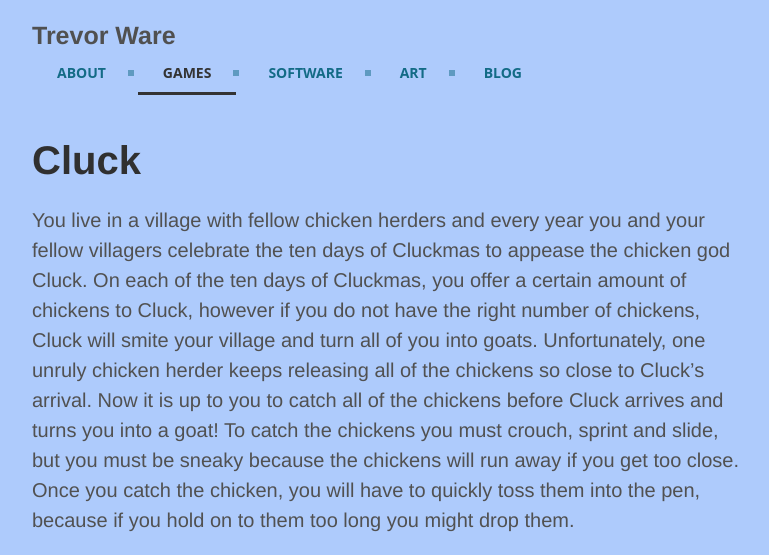
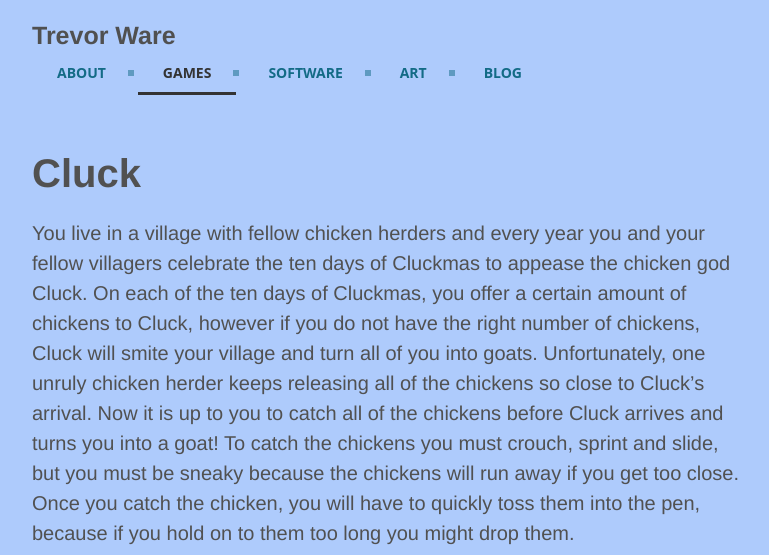
Before and after one commit to twarrre/twarrre.github.io, a Jekyll site: the page built from games/_posts/2014-12-18-cluck.md, in a window 1280 px wide. Shown: the top 555 px of the page, without its empty margins (248-1017 px from the left). Built offline with Jekyll 4.4.1, drawn with Linux system fonts in a browser that asks for light colours; grey boxes are pictures that could not be loaded.

Commit message:
Formatting of posts.

```diff
--- a/_layouts/art.html
+++ b/_layouts/art.html
@@ -2,6 +2,5 @@
 layout: default
 ---
 <article class="post">
-  <h1 class="post-title">{{ page.title }}</h1>
   {{ content }}
 </article>
--- a/_layouts/game.html
+++ b/_layouts/game.html
@@ -2,6 +2,5 @@
 layout: default
 ---
 <article class="post">
-  <h1 class="post-title">{{ page.title }}</h1>
   {{ content }}
 </article>
--- a/_layouts/software.html
+++ b/_layouts/software.html
@@ -2,6 +2,5 @@
 layout: default
 ---
 <article class="post">
-  <h1 class="post-title">{{ page.title }}</h1>
   {{ content }}
 </article>
--- a/games/_posts/2014-12-18-cluck.md
+++ b/games/_posts/2014-12-18-cluck.md
@@ -6,6 +6,7 @@
 tag: Games
 gallery: cluckGallery
 ---
+#{{ page.title }}
 
 You live in a village with fellow chicken herders and every year you and your fellow villagers celebrate the ten days of Cluckmas to appease the chicken god Cluck. On each of the ten days of Cluckmas, you offer a certain amount of chickens to Cluck, however if you do not have the right number of chickens, Cluck will smite your village and turn all of you into goats. Unfortunately, one unruly chicken herder keeps releasing all of the chickens so close to Cluck's arrival. Now it is up to you to catch all of the chickens before Cluck arrives and turns you into a goat! To catch the chickens you must crouch, sprint and slide, but you must be sneaky because the chickens will run away if you get too close.  Once you catch the chicken, you will have to quickly toss them into the pen, because if you hold on to them too long you might drop them.
 
```
